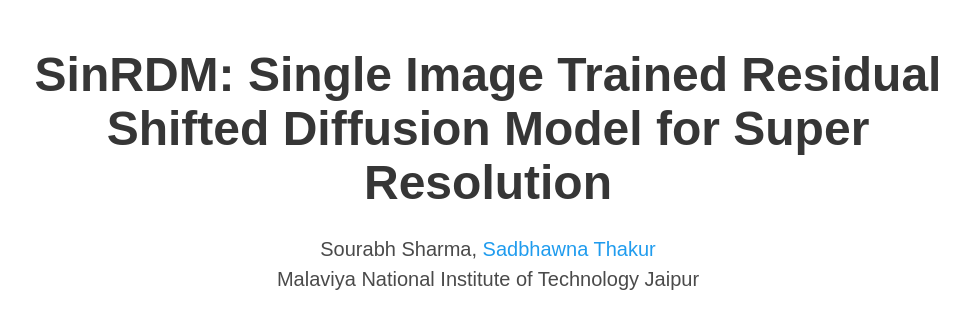
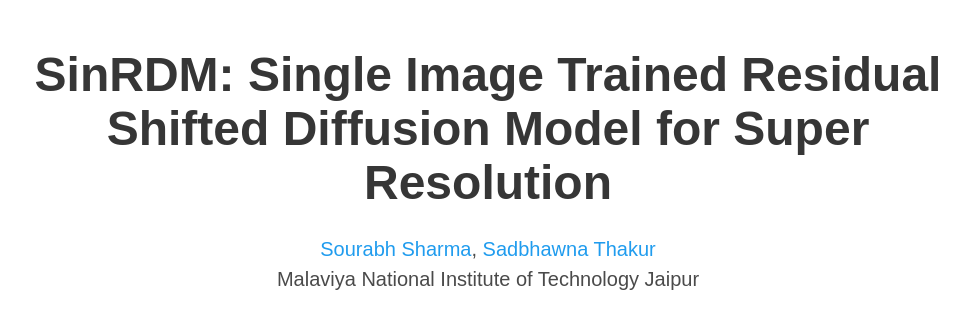
Before and after one commit to srbh-dl/PP_SinRDM, a plain HTML site: page index.html in a window 1280 px wide. Shown: the top 309 px of the page, without its empty margins (152-1121 px from the left). Drawn offline with nearby package versions, Linux system fonts and the light colour scheme; some icons are missing; a web font is replaced by a local one.

Commit message:
Update index.html

```diff
--- a/index.html
+++ b/index.html
@@ -56,7 +56,7 @@
             <div class="is-size-5 publication-authors">
               <!-- Paper authors -->
               <span class="author-block">
-                Sourabh Sharma,</span>
+               <a href="https://none" target="_blank">Sourabh Sharma</a>,</span>
                 <span class="author-block">
                   <a href="https://sadbhawnathakur.github.io/" target="_blank">Sadbhawna Thakur</a></span>
                   </span>
```
